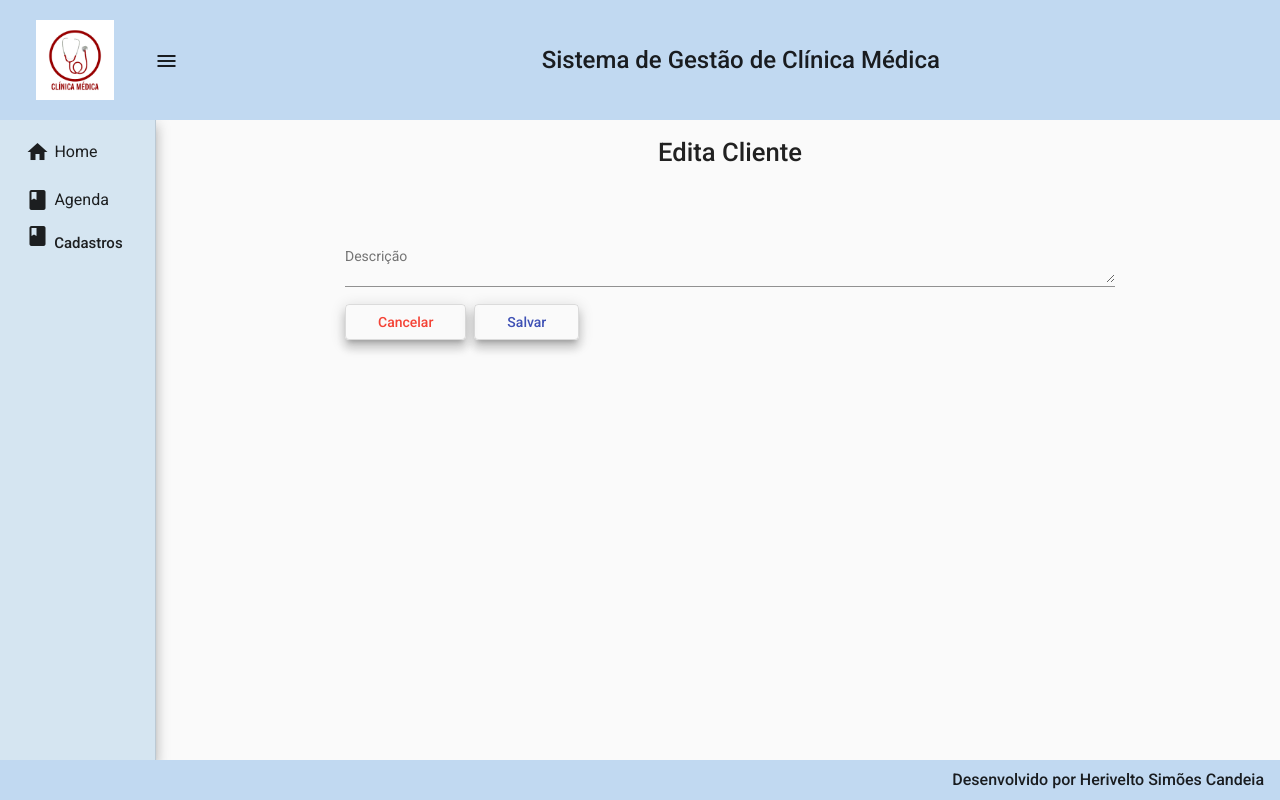
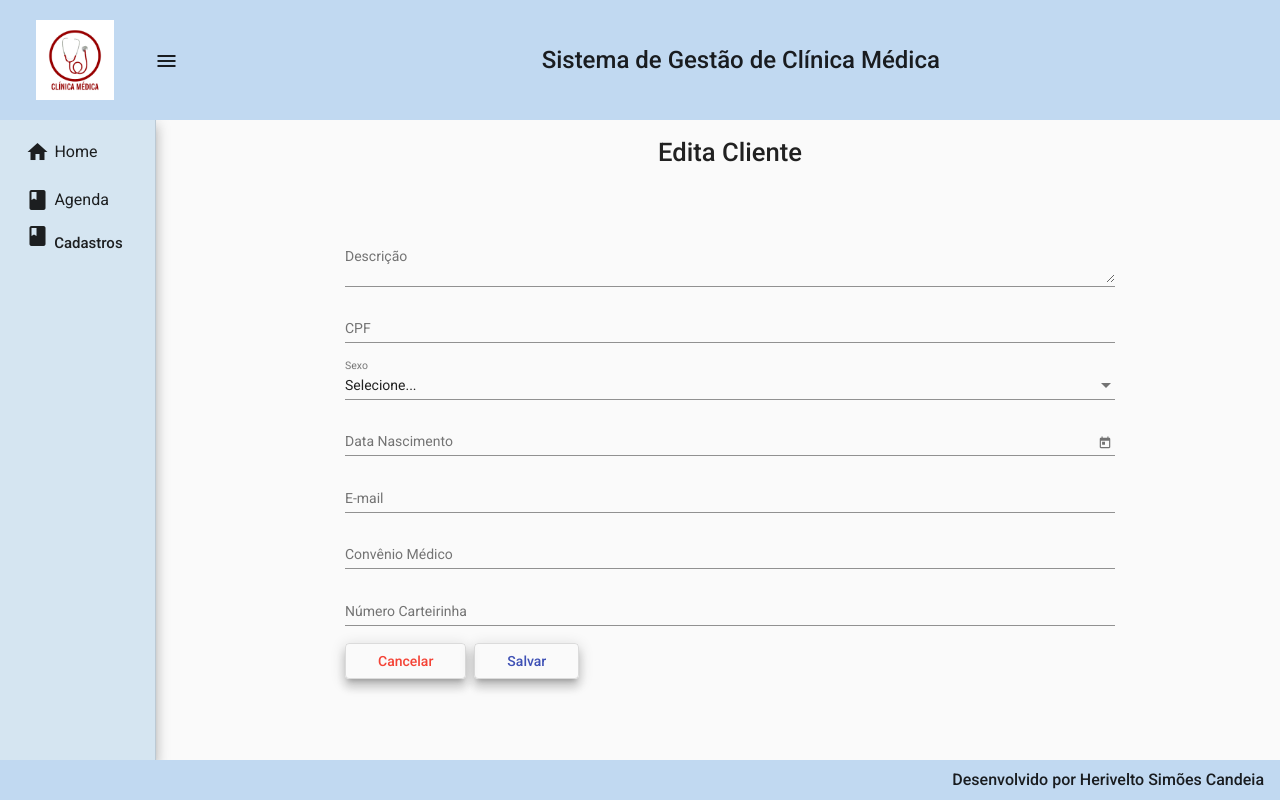
Before and after one commit to HeriveltoCandeia/SGCM-frontend, an Angular app: page /clientes/edita/1 in a window 1280 px wide. Built offline with nearby package versions, Linux system fonts and the light colour scheme; no server answers; what ngx-mask would draw is missing.

Commit message:
Ajustes 25072022

```diff
--- a/src/app/app.module.ts
+++ b/src/app/app.module.ts
@@ -27,7 +27,6 @@ import { MatSelectModule } from '@angular/material/select';
 import { MatDatepickerModule } from '@angular/material/datepicker';
 import { MatNativeDateModule } from '@angular/material/core';
 import { MatPaginatorModule } from '@angular/material/paginator';
-
 
 //Componentes da aplicação
 import { HomeComponent } from './components/views/home/home.component';
@@ -98,7 +97,7 @@ import { ClienteEditaComponent } from './components/views/cliente/cliente-edita/
     }),
     MatPaginatorModule
   ],
-  providers: [{provide: LOCALE_ID,      useValue: 'pt-BR'    }],
+  providers: [{provide: LOCALE_ID, useValue: 'pt-BR'}],
   bootstrap: [AppComponent]
 })
 export class AppModule { }
--- a/src/app/components/views/cliente/cliente-edita/cliente-edita.component.html
+++ b/src/app/components/views/cliente/cliente-edita/cliente-edita.component.html
@@ -4,6 +4,37 @@
         <mat-label>Descrição</mat-label>
         <textarea matInput [(ngModel)]="cliente.nome" type="text" name="descricao" placeholder="Ex. Dipirona"></textarea>
     </mat-form-field>
+    <mat-form-field class="form">
+        <mat-label>CPF</mat-label>
+        <input mask="CPF_CNPJ" matInput [(ngModel)]="cliente.cpf" type="text" name="cpf">
+    </mat-form-field>
+    <mat-form-field class="form">
+        <mat-label>Sexo</mat-label>
+        <mat-select [(ngModel)]="cliente.sexo" name="sexo">
+                <mat-option value="" disabled selected>Selecione...</mat-option>
+                <mat-option value="M">Masculino</mat-option>
+                <mat-option value="F">Feminino</mat-option>
+        </mat-select>
+    </mat-form-field>
+    <mat-form-field class="form">
+        <mat-label>Data Nascimento</mat-label>
+        <input matInput  [(ngModel)]="dataAtual" [matDatepicker]="picker" name="dataNascimento">
+        <mat-datepicker-toggle matSuffix [for]="picker"></mat-datepicker-toggle>
+        <mat-datepicker #picker startView="month" [startAt]="dataAtual"></mat-datepicker>
+    </mat-form-field>
+    <mat-form-field class="form">
+        <mat-label>E-mail</mat-label>
+        <input matInput [(ngModel)]="cliente.email" type="email" name="email">
+    </mat-form-field>
+    <mat-form-field class="form">
+        <mat-label>Convênio Médico</mat-label>
+        <input matInput [(ngModel)]="cliente.convenioMedico" type="text" name="convenioMedico">
+    </mat-form-field>
+    <mat-form-field class="form">
+        <mat-label>Número Carteirinha</mat-label>
+        <input matInput [(ngModel)]="cliente.numeroCarteirinha" type="text" name="numeroCarteirinha">
+    </mat-form-field>
+
     <div class="buttons">
         <button class="mat-elevation-z8" (click)="cancelar()" mat-stroked-button color="warn">Cancelar</button>
         <button class="mat-elevation-z8" (click)="editar()" mat-stroked-button color="primary">Salvar</button>
--- a/src/app/components/views/cliente/cliente-edita/cliente-edita.component.ts
+++ b/src/app/components/views/cliente/cliente-edita/cliente-edita.component.ts
@@ -9,6 +9,7 @@ import { ClienteService } from '../cliente.service';
   styleUrls: ['./cliente-edita.component.css']
 })
 export class ClienteEditaComponent implements OnInit {
+  dataAtual!: Date ;
 
   cliente: Cliente = {
     nome:'',
@@ -34,10 +35,13 @@ export class ClienteEditaComponent implements OnInit {
   buscarClienteParaAlterar(): void {
     this.service.pesquisarPorId(this.cliente.id!).subscribe((resposta) => {
       this.cliente = resposta;
+      let dataFormat = this.cliente.dataNascimento.substring(3,5) + '/' + this.cliente.dataNascimento.substring(0,2) + '/' + this.cliente.dataNascimento.substring(6,10);
+      this.dataAtual = new Date(dataFormat);
     });
   }
 
   editar(): void{
+    this.cliente.dataNascimento = this.dataAtual.toLocaleDateString();
     this.service.editar(this.cliente.id!, this.cliente).subscribe((resposta) => {
       this.router.navigate(["clientes"]);
       this.service.mensagem("Cliente alterado com sucesso!");
```
Also changed, not shown: src/app/components/views/cliente/cliente.model.ts (+8 -8 lines).
